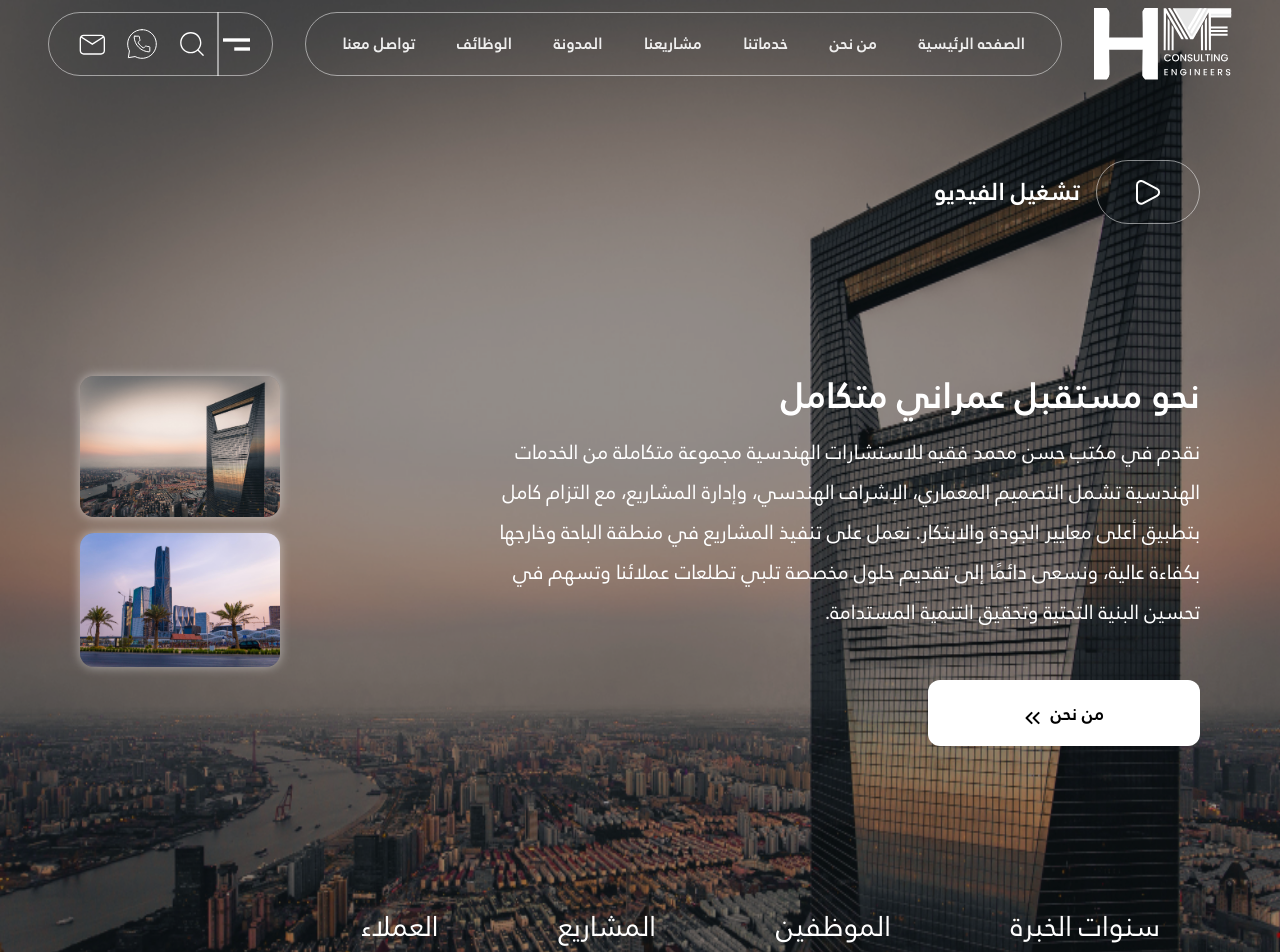
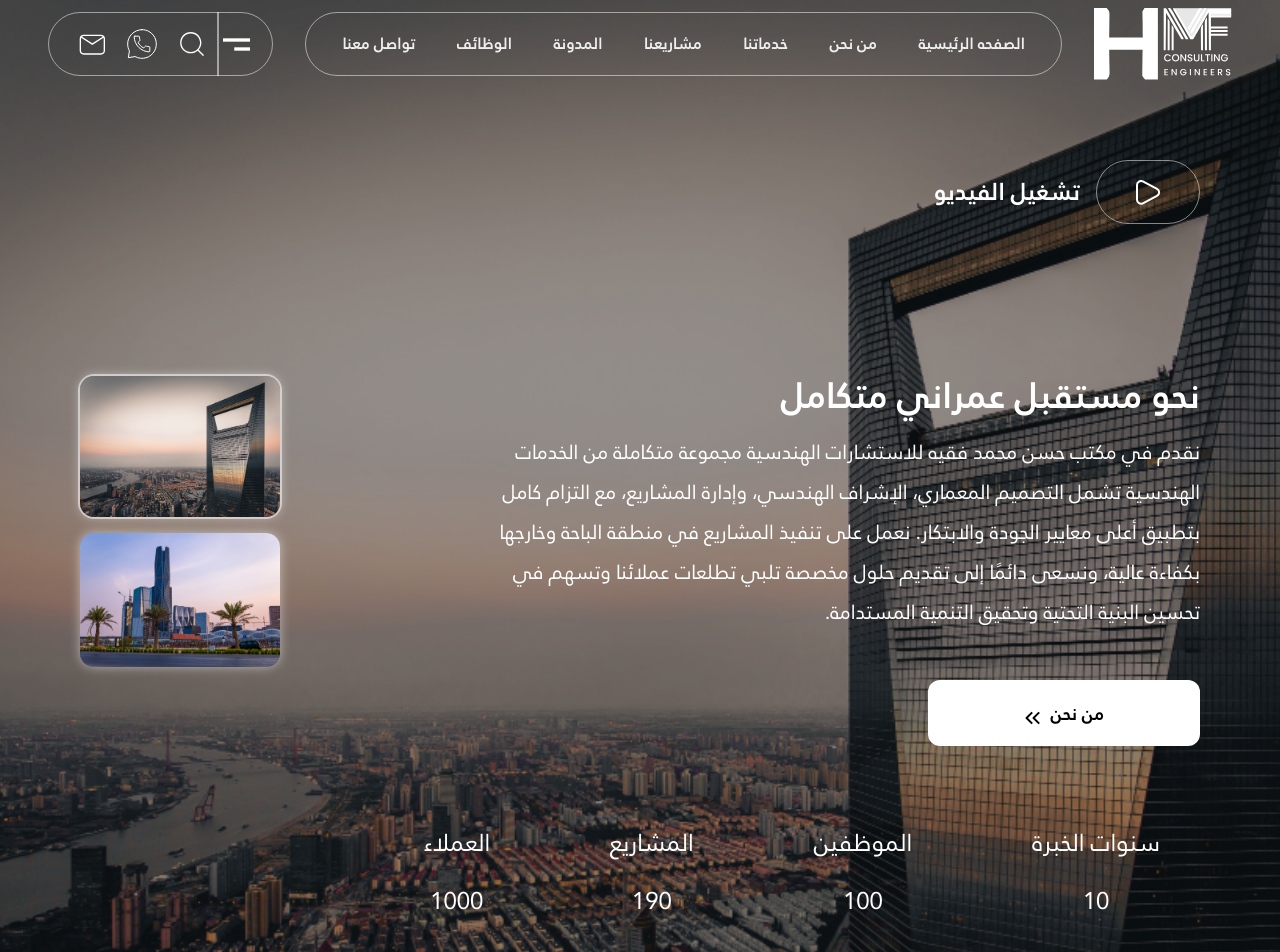
Before and after one commit to 2hmedSabry/HMF-project-task, a Next.js app: page / in a window 1280 px wide. Shown: the top 952 px of the page. Built offline with nearby package versions, Linux system fonts and the light colour scheme.

Commit message:
feat: Enable dynamic background image selection and apply minor styling adjustments in the HeroSection.

```diff
--- a/src/components/sections/hero/HeroSection.tsx
+++ b/src/components/sections/hero/HeroSection.tsx
@@ -1,3 +1,5 @@
+'use client'
+import { useState } from "react";
 import Image from "next/image";
 import { PlayIcon } from "./icons/PlayIcon";
 import { STATS } from "@/constants/status";
@@ -6,16 +8,18 @@ import Button from "@/components/ui/Button";
 import { ArrowsIcon } from "./icons/ArrowsIcon";
 
 export default function HeroSection({ children }: { children: React.ReactNode }) {
+  const [bgImage, setBgImage] = useState("/hero-backgroundN2.jpg");
+
   return (
     <section className="relative min-h-screen h-[1105px] " dir="rtl">
 
       <Image
-        src="/hero-backgroundN2.jpg"
+        src={bgImage}
         alt="HMF Consulting Engineering"
         fill
         priority
         sizes="100vw"
-        className=" -z-20"
+        className=" -z-20 object-cover transition-all duration-700 ease-in-out"
       />
       {/* Dark Overlay */}
       <div className="absolute inset-0 -z-10 bg-black/40" />
@@ -33,7 +37,7 @@ export default function HeroSection({ children }: { children: React.ReactNode })
           </div>
           {/* Main Content */}
 
-          <div className="flex flex-col md:flex-row md:justify-between text-center md:text-right py-20">
+          <div className="flex flex-col md:flex-row md:justify-between text-center md:text-right pt-20">
             <div className="w-full md:w-2/3 flex flex-col gap-8">
               <div>
                 <h1 className="mb-4 text-2xl lg:text-4xl font-bold ">
@@ -50,10 +54,16 @@ export default function HeroSection({ children }: { children: React.ReactNode })
             </div>
 
             <div className="flex flex-row md:flex-col gap-4 ">
-              <div className="rounded-xl shadow-[0_0_10.4px_#ffffff80]">
+              <div
+                className={`rounded-xl shadow-[0_0_10.4px_#ffffff80] cursor-pointer transition-transform hover:scale-105 ${bgImage === "/hero-backgroundN2.jpg" ? "ring-2 ring-white/50" : ""}`}
+                onClick={() => setBgImage("/hero-backgroundN2.jpg")}
+              >
                 <Image src="/hero-backgroundN2.jpg" alt="Hero Banner" width={200} height={156} style={{ height: 'auto' }} className="rounded-xl" />
               </div>
-              <div className="rounded-xl shadow-[0_0_10.4px_#ffffff80]">
+              <div
+                className={`rounded-xl shadow-[0_0_10.4px_#ffffff80] cursor-pointer transition-transform hover:scale-105 ${bgImage === "/hero-backgroundN1.jpg" ? "ring-2 ring-white/50" : ""}`}
+                onClick={() => setBgImage("/hero-backgroundN1.jpg")}
+              >
                 <Image src="/hero-backgroundN1.jpg" alt="Hero Banner" width={200} height={156} style={{ height: 'auto' }} className="rounded-xl" />
               </div>
             </div>
@@ -64,7 +74,7 @@ export default function HeroSection({ children }: { children: React.ReactNode })
           {/* Last Part */}
           <div className="flex gap-2 lg:gap-10 mt-12 lg:mt-20 justify-center md:justify-start">
             {STATS.map((item) => (
-              <div key={item.label} className="text-center text-sm md:text-[24px] lg:text-[28px] font-medium flex flex-col items-center gap-2 md:gap-4 lg:gap-6">
+              <div key={item.label} className="text-center text-sm md:text-[24px] font-medium flex flex-col items-center gap-2 md:gap-4 lg:gap-6">
                 <p className="px-2 sm:px-6 md:px-10">{item.label}</p>
                 <p className="px-2 sm:px-6 md:px-10">{item.value}</p>
               </div>
```
Lines whose indentation alone changed are shown as unchanged.
